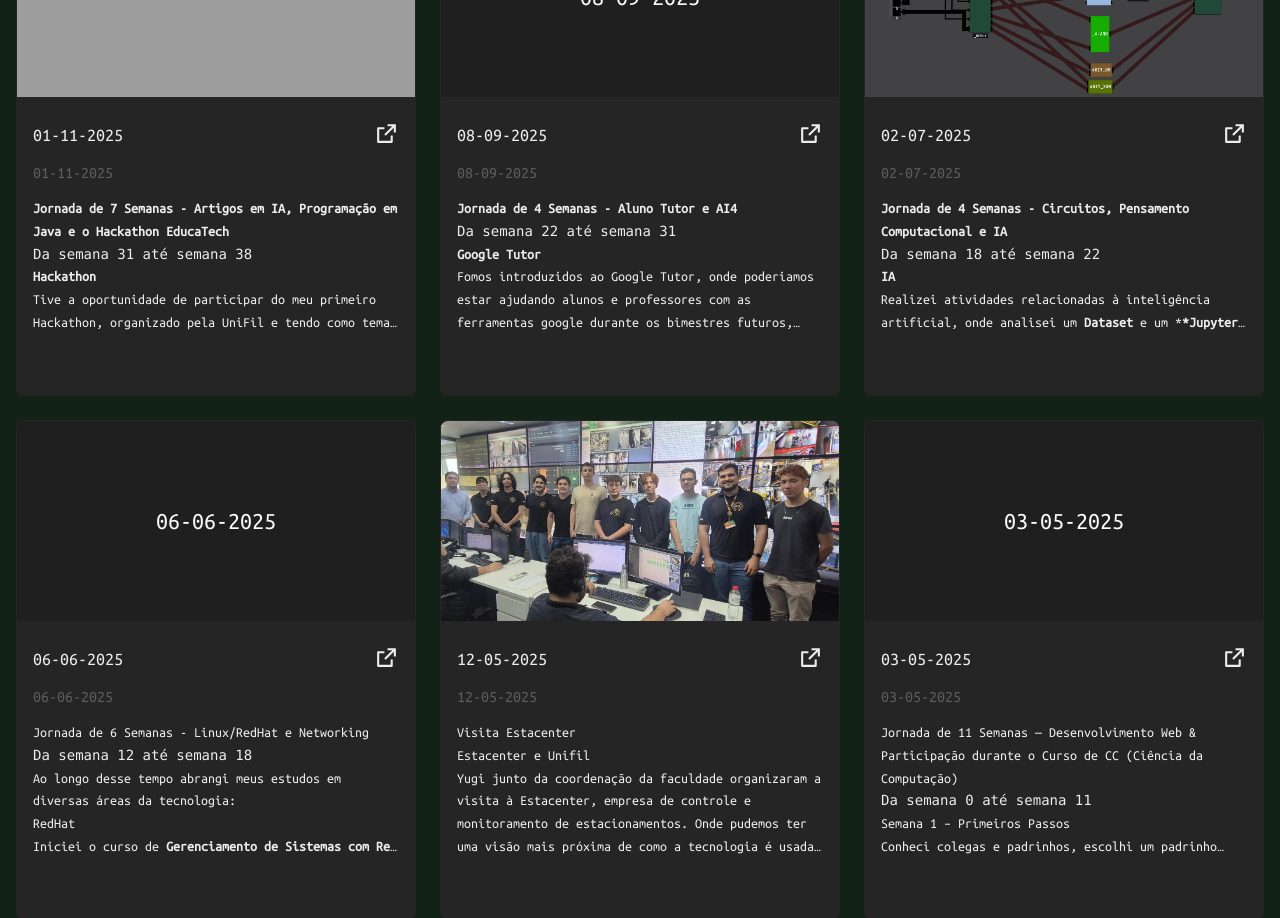
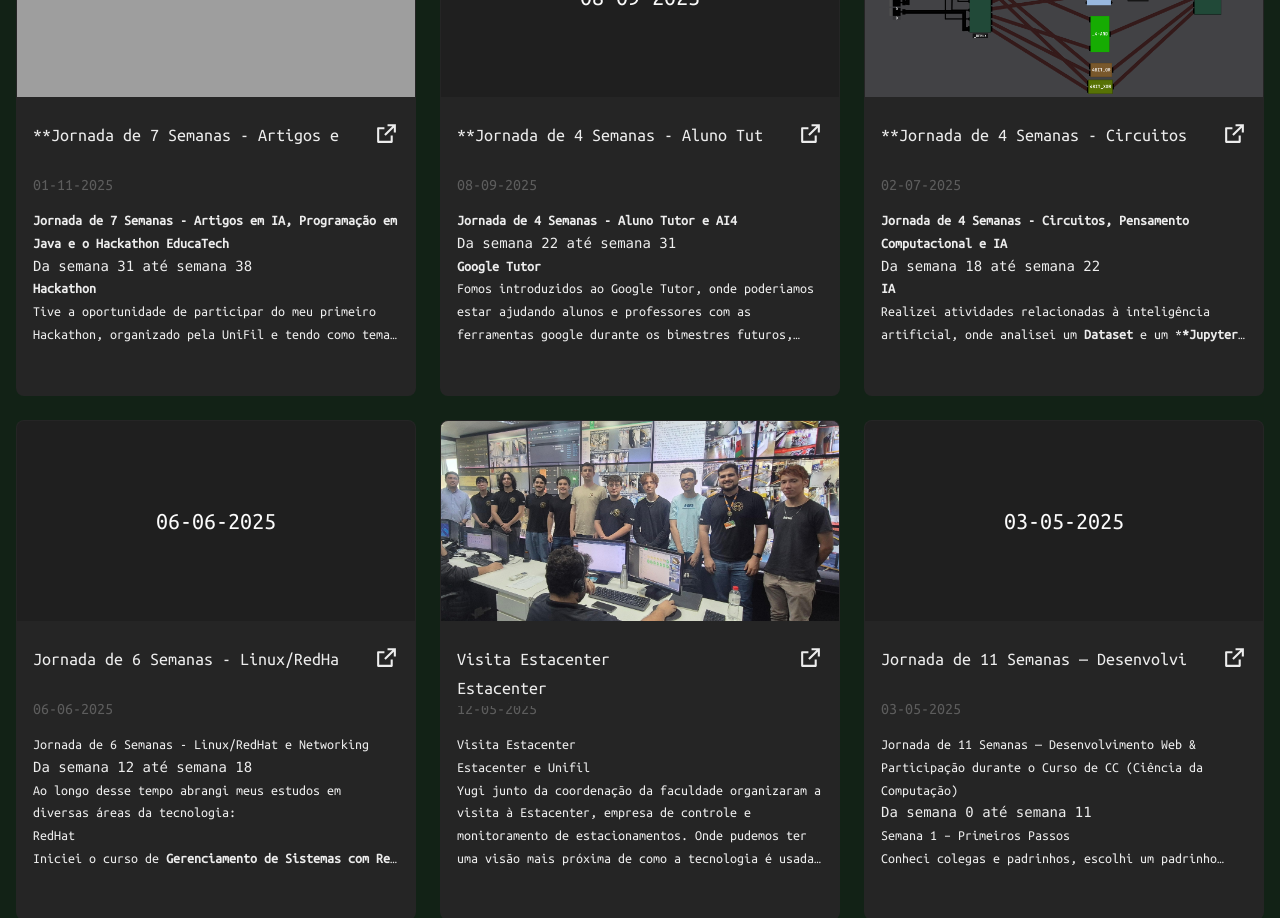
Before and after one commit to WitorDev/witortena, a Next.js app: page /reports/NPI in a window 1280 px wide. Shown: the part 1100-2018 px from the top of the page. Built offline with nearby package versions, Linux system fonts and the light colour scheme; grey boxes are pictures that could not be loaded; a web font is replaced by a local one.

Commit message:
updated reports cards

```diff
--- a/app/components/MarkdownSection.tsx
+++ b/app/components/MarkdownSection.tsx
@@ -4,12 +4,17 @@ import ReactMarkdown from "react-markdown";
 
 type MarkdownSectionProps = {
   text: string;
+  style?: boolean;
 };
 
-export default function MarkdownSection({ text }: MarkdownSectionProps) {
+export default function MarkdownSection({ text, style }: MarkdownSectionProps) {
   return (
-    <div className="markdown border-b-2 border-primary-bg w-full flex justify-center pb-20">
-      <div className="max-w-screen-xl px-4 mx-auto w-full">
+    <div
+      className={`${
+        style && "markdown pb-20"
+      } border-b-2 border-primary-bg w-full flex justify-center `}
+    >
+      <div className={`${style && "px-4"} max-w-screen-xl  mx-auto w-full`}>
         <ReactMarkdown>{text}</ReactMarkdown>
       </div>
     </div>
--- a/app/components/ReportCard.tsx
+++ b/app/components/ReportCard.tsx
@@ -27,7 +27,7 @@ export default function ReportCard({
 }: ReportCardProps) {
   return (
     <Link
-      href={reportType + "/" + title.trim().toLowerCase()}
+      href={reportType + "/" + date.trim().toLowerCase()}
       className="min-w-[300px] max-w-[400px]"
     >
       <div className="bg-primary-bg rounded-lg overflow-hidden group cursor-pointer border border-transparent hover:border-secondary-accent transition-all flex flex-col h-[500px]">
@@ -44,17 +44,25 @@ export default function ReportCard({
               className="h-full w-full object-cover group-hover:opacity-50 transition-all"
             />
           ) : (
-            <p className="text-neutral-50 text-2xl">{title.split("_")[1]}</p>
+            <p className="text-neutral-50 text-2xl">{date.split("_")[1]}</p>
           )}
         </div>
 
         <div className="px-4 py-6 flex flex-col flex-1">
           <div className="flex justify-between items-start mb-3">
-            <h1 className="text-lg">{title.split("_")[1]}</h1>
-            <RiExternalLinkLine
-              className="group-hover:text-green-500 transition-all"
-              size={25}
-            />
+            {/* pushes the button area to bottom to keep same size */}
+            <div className="flex justify-between w-full h-10">
+              <div className="text-lg leading-relaxed z-1">
+                <MarkdownSection
+                  style={false}
+                  text={paragraph.split("`")[0].substring(0, 37)}
+                />
+              </div>
+              <RiExternalLinkLine
+                className="group-hover:text-green-500 z-10 transition-all"
+                size={25}
+              />
+            </div>
           </div>
 
           <p className="text-terciary-bg mb-3">{date.split("_")[1]}</p>
--- a/app/reports/[category]/[report]/page.tsx
+++ b/app/reports/[category]/[report]/page.tsx
@@ -46,7 +46,7 @@ export default async function Page({
         <>
           {reportImages.length > 0 && <ImageGallery images={reportImages} />}
 
-          <MarkdownSection text={report.markdown} />
+          <MarkdownSection text={report.markdown} style={true} />
         </>
       ) : (
         <p>No report found</p>
--- a/app/reports/[category]/page.tsx
+++ b/app/reports/[category]/page.tsx
@@ -54,7 +54,7 @@ export default async function Page({
             <ReportCard
               key={reportItem.folder}
               date={reportItem.folder}
-              title={reportItem.folder}
+              title={reportItem.markdown}
               paragraph={reportItem.markdown}
               reportType={reportItem.reportCategory}
               image={
```
